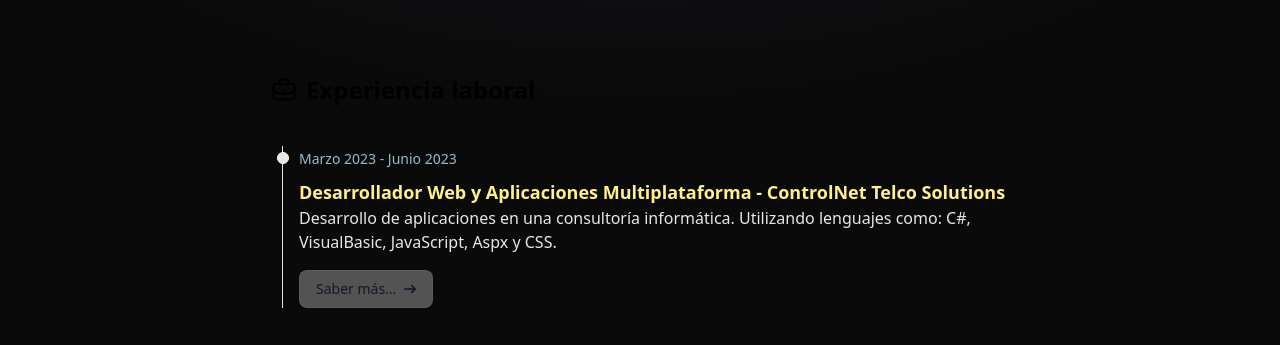
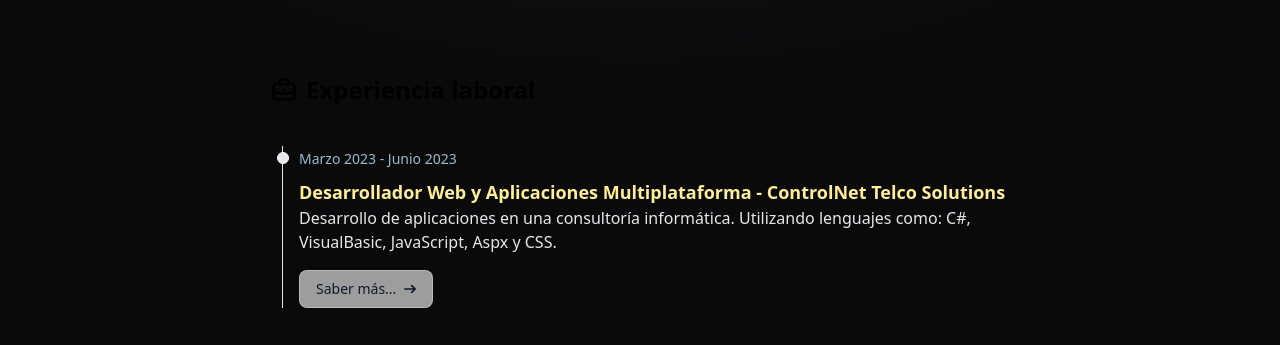
Before and after one commit to AdrianOliva2/Porfolio-Adrian, an Astro site: page / in a window 1280 px wide. Shown: the part 552-897 px from the top of the page. Built offline with nearby package versions, Linux system fonts and the light colour scheme; Astro itself is replaced by a stand-in of ours.

Commit message:
V-1.3 Changed button for see more in experience.

```diff
--- a/src/components/ExperienceItem.astro
+++ b/src/components/ExperienceItem.astro
@@ -30,7 +30,7 @@
         href={link}
         target="_blank"
         rel="noopener norreferer"
-        class="inline-flex items-center px-4 py-2 text-sm font-medium text-gray-900 bg-white/30 border border-white/5 rounded-lg hover:bg-white/50 hover:text-blue-700 focus:z-10 focus:outline-none dark:bg-gray-800 dark:text-gray-400 dark:border-gray-600 dark:hover:text-white dark:hover:bg-gray-700"
+        class="inline-flex items-center px-4 py-2 text-sm font-medium text-gray-900 bg-white/60 border border-white/30 rounded-lg hover:bg-white/90 hover:text-blue-700 focus:z-10 focus:outline-none dark:bg-gray-800 dark:text-gray-400 dark:border-gray-600 dark:hover:text-white dark:hover:bg-gray-700"
       >
         Saber más...{" "}
         <svg
```
